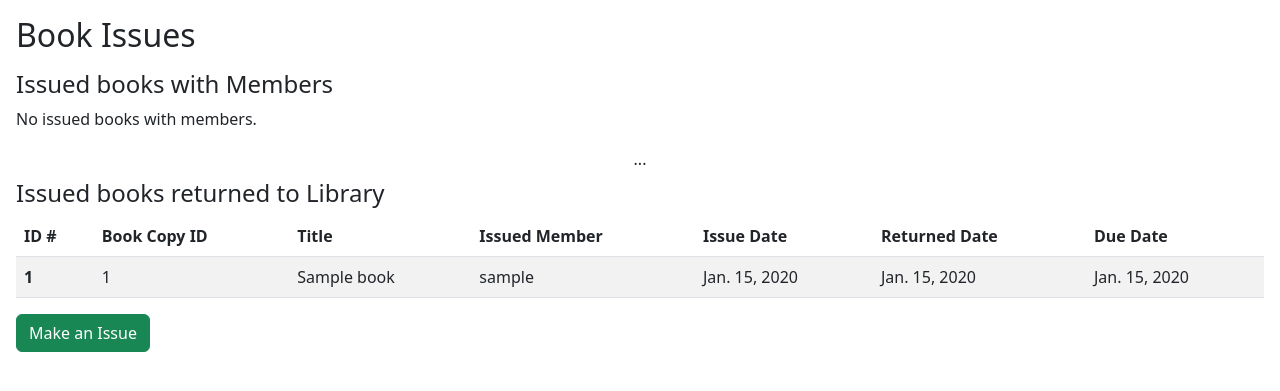
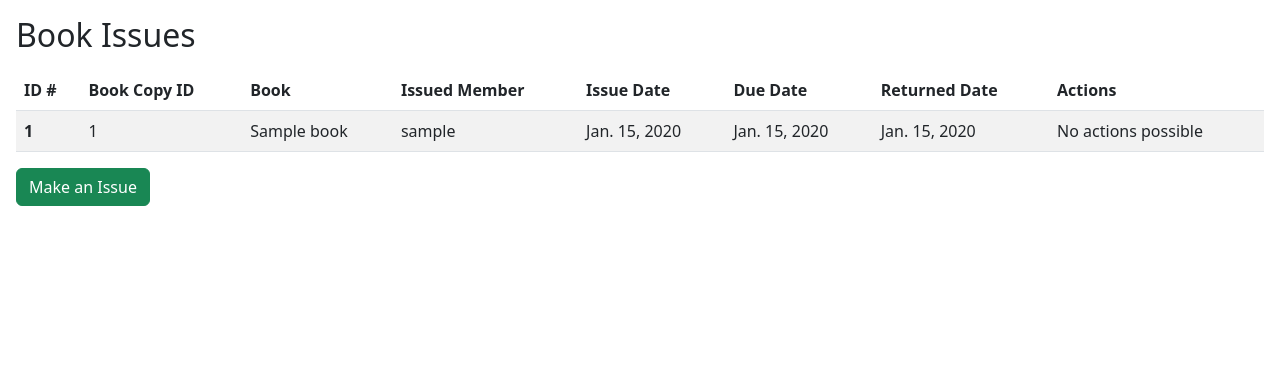
Before and after one commit to padamupreti/grantha-lms, a Django app: page /issues/ in a window 1280 px wide. Shown: the part 56-447 px from the top of the page. Run offline with Django 4.2, Linux system fonts and the light colour scheme; a user stored in the database is signed in; tables that the repository leaves empty hold one stand-in row (values such as "Sample post"); some libraries are stand-ins or nearby versions.

Commit message:
Improve book issues listing

```diff
--- a/dashboard/templates/dashboard/list_issues.html
+++ b/dashboard/templates/dashboard/list_issues.html
@@ -1,30 +1,40 @@
 {% extends 'base.html' %} {% block content %}
 <h2 class="m-3">Book Issues</h2>
 <div class="mx-3">
-    <h4>Issued books with Members</h4>
-    {% if issues_to_return %}
+    {% if issues %}
     <div class="table-responsive text-nowrap">
         <table class="table table-striped">
             <thead>
                 <tr>
                     <th scope="col">ID #</th>
                     <th scope="col">Book Copy ID</th>
-                    <th scope="col">Title</th>
+                    <th scope="col">Book</th>
                     <th scope="col">Issued Member</th>
                     <th scope="col">Issue Date</th>
                     <th scope="col">Due Date</th>
+                    <th scope="col">Returned Date</th>
                     <th scope="col">Actions</th>
                 </tr>
             </thead>
             <tbody>
-                {% for issue in issues_to_return %}
+                {% for issue in issues %}
                 <tr>
                     <th scope="row">{{ issue.id }}</th>
+                    {% if issue.book_copy %}
                     <td>{{ issue.book_copy.id }}</td>
-                    <td>{{ issue.book_copy.book.title }}</td>
+                    <td>{{ issue.book_copy.book }}</td>
+                    {% else %}
+                    <td>N/A</td>
+                    <td>N/A</td>
+                    {% endif %}
                     <td>{{ issue.member }}</td>
                     <td>{{ issue.issue_date }}</td>
                     <td>{{ issue.due_date }}</td>
+                    {% if issue.returned_date %}
+                    <td>{{ issue.returned_date }}</td>
+                    <td>No actions possible</td>
+                    {% else %}
+                    <td>Not returned yet</td>
                     <td>
                         <a
                             href="{% url 'dashboard:return-issued' issue.id %}"
@@ -32,47 +42,14 @@
                             >Return to Library</a
                         >
                     </td>
+                    {% endif %}
                 </tr>
                 {% endfor %}
             </tbody>
         </table>
     </div>
     {% else %}
-    <p>No issued books with members.</p>
-    {% endif %}
-    <p class="text-center my-2">...</p>
-    <h4>Issued books returned to Library</h4>
-    {% if issues_returned %}
-    <div class="table-responsive text-nowrap">
-        <table class="table table-striped">
-            <thead>
-                <tr>
-                    <th scope="col">ID #</th>
-                    <th scope="col">Book Copy ID</th>
-                    <th scope="col">Title</th>
-                    <th scope="col">Issued Member</th>
-                    <th scope="col">Issue Date</th>
-                    <th scope="col">Returned Date</th>
-                    <th scope="col">Due Date</th>
-                </tr>
-            </thead>
-            <tbody>
-                {% for issue in issues_returned %}
-                <tr>
-                    <th scope="row">{{ issue.id }}</th>
-                    <td>{{ issue.book_copy.id }}</td>
-                    <td>{{ issue.book_copy.book.title }}</td>
-                    <td>{{ issue.member }}</td>
-                    <td>{{ issue.issue_date }}</td>
-                    <td>{{ issue.returned_date }}</td>
-                    <td>{{ issue.due_date }}</td>
-                </tr>
-                {% endfor %}
-            </tbody>
-        </table>
-    </div>
-    {% else %}
-    <p>No returned books.</p>
+    <p>No issues made.</p>
     {% endif %}
     <a
         class="btn btn-success"
--- a/dashboard/views/issue.py
+++ b/dashboard/views/issue.py
@@ -41,8 +41,7 @@ def issue_book(request):
 @only_librarians
 def list_issues(request):
     context = {
-        'issues_to_return': Issue.objects.filter(returned_date=None),
-        'issues_returned': Issue.objects.exclude(returned_date=None)
+        'issues': Issue.objects.all().order_by('returned_date')
     }
     return render(request, 'dashboard/list_issues.html', context)
 
```
